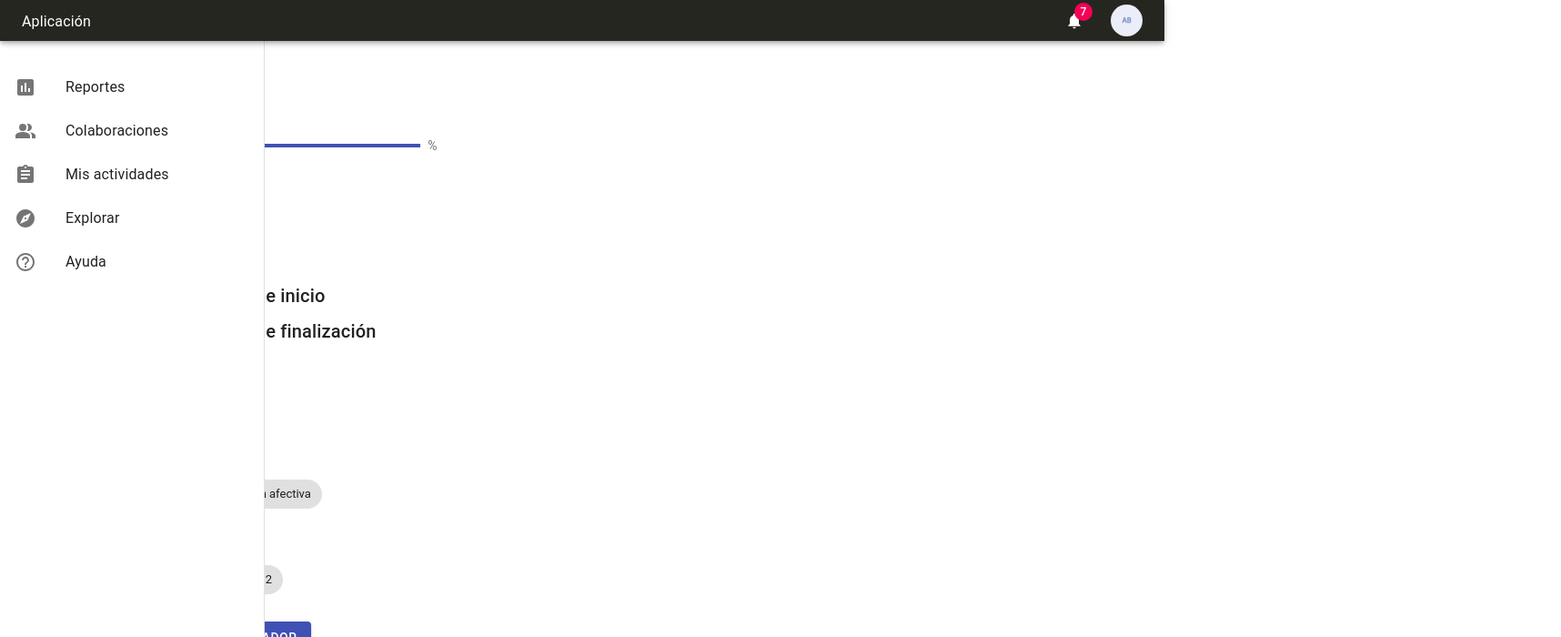
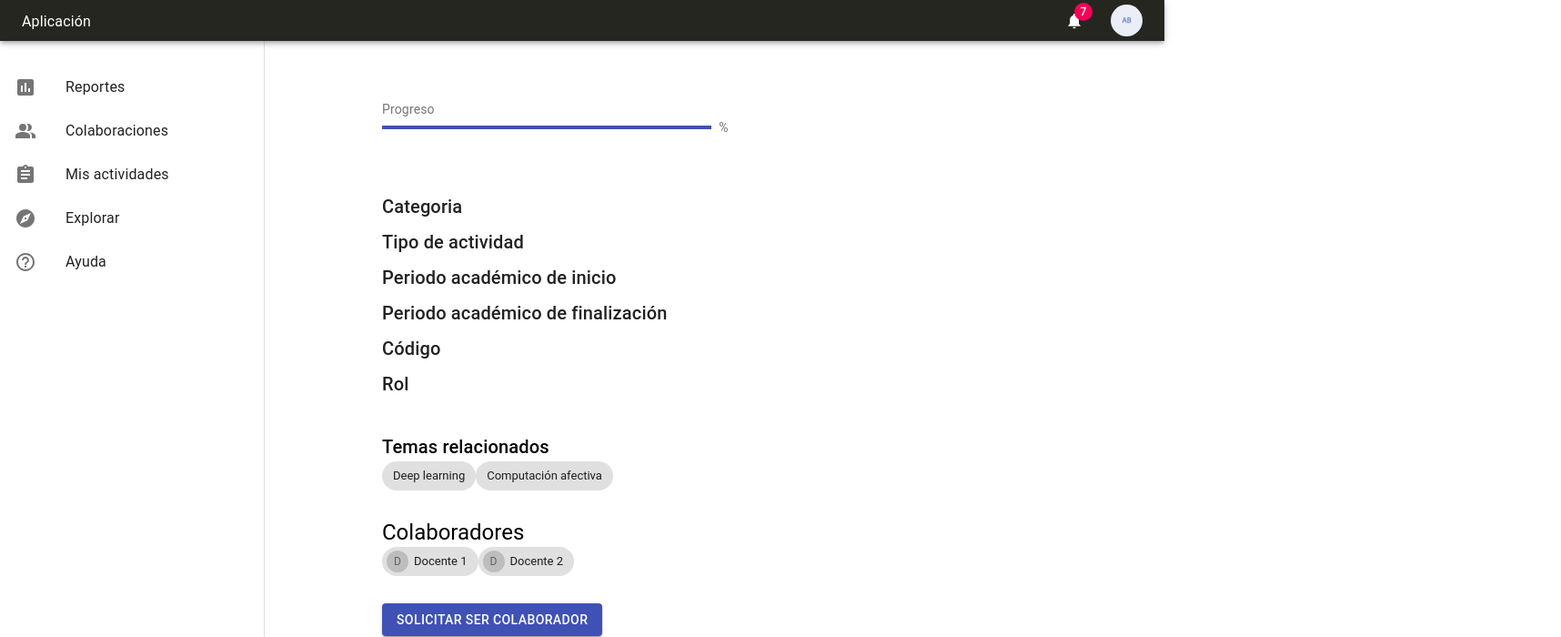
Before and after one commit to David199926/proyecto-IS, a React (Create React App) app: page /foranea in a window 1280 px wide. Shown: the top 700 px of the page at 91% size, 1716 px wide, since content can reach past the window. Built offline with nearby package versions, Linux system fonts and the light colour scheme; no server answers.

Commit message:
Update ActividadForanea.js
se actualizaron los estilos del componente para que no se superponga con las barras lateral y superior

```diff
--- a/src/ActividadForanea/ActividadForanea.js
+++ b/src/ActividadForanea/ActividadForanea.js
@@ -30,7 +30,7 @@ export const ActividadForanea = () => {
     return (
 
 
-        <Grid container className="componente" >
+        <Grid container style={{'margin-top': '30px','margin-left': '420px' ,}} className="componente" >
 
             <Grid container spacing={4}>
 
```
